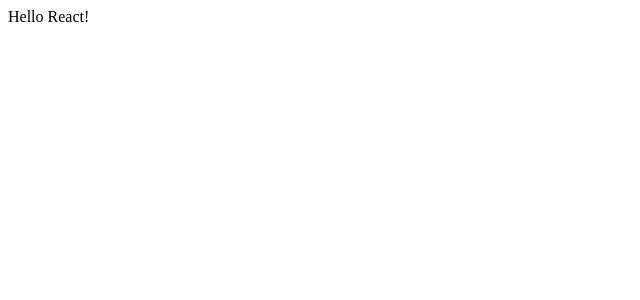
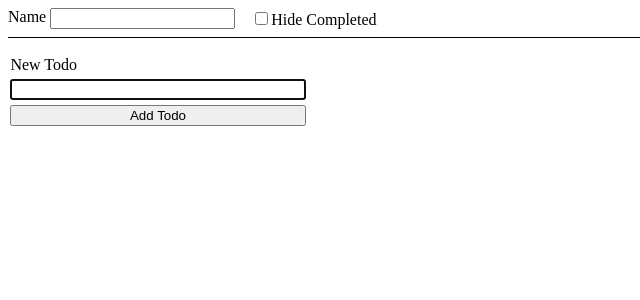
Before and after one commit to sabreena/React-Basic-Intermediate, a React (Vite) app: page / in a window 1280 px wide. Shown: the top 300 px of the page, without its empty margins (0-640 px from the left). Built offline with nearby package versions, Linux system fonts and the light colour scheme.

Commit message:
LDT-546-AdvancedTodoList: Practice project.

```diff
--- a/src/App.jsx
+++ b/src/App.jsx
@@ -1,5 +1,114 @@
-function App() {
-  return "Hello React!";
+import { createContext, useEffect, useReducer, useState } from "react"
+import { NewTodoForm } from "./NewTodoForm"
+import "./styles.css"
+import { TodoFilterForm } from "./TodoFilterForm"
+import { TodoList } from "./TodoList"
+
+const LOCAL_STORAGE_KEY = "TODOS"
+const ACTIONS = {
+  ADD: "ADD",
+  UPDATE: "UPDATE",
+  TOGGLE: "TOGGLE",
+  DELETE: "DELETE",
 }
 
-export default App;
+function reducer(todos, { type, payload }) {
+  switch (type) {
+    case ACTIONS.ADD:
+      return [
+        ...todos,
+        { name: payload.name, completed: false, id: crypto.randomUUID() },
+      ]
+    case ACTIONS.TOGGLE:
+      return todos.map(todo => {
+        if (todo.id === payload.id) {
+          return { ...todo, completed: payload.completed }
+        }
+        return todo
+    })
+    case ACTIONS.DELETE:
+      //return todos.filter(todo => todo.id !== payload.id)
+      const updatedTodos = todos.filter(todo => {
+        if (todo.id === payload.id) {
+          console.log(`Item deleted: ${todo.id}`); // Log deleted item
+          return false; // Exclude the item
+        }
+        return true;
+      });
+      console.log("Items not deleted:", updatedTodos);
+      return updatedTodos;
+    case ACTIONS.UPDATE:
+      return todos.map(todo => {
+        if (todo.id === payload.id) {
+          return { ...todo, name: payload.name }
+        }
+        return todo
+      })
+    default:
+      throw new Error(`No action found for ${type}.`)
+  }
+}
+
+export const TodoContext = createContext()
+
+function App() {
+  const [filterName, setFilterName] = useState("")
+  const [hideCompletedFilter, setHideCompletedFilter] = useState(false)
+ // const [message, setMessage] = useState("")
+  const [todos, dispatch] = useReducer(reducer, [], initialValue => {
+    const value = localStorage.getItem(LOCAL_STORAGE_KEY)
+    if (value == null) return initialValue
+
+    return JSON.parse(value)
+  })
+
+  const filteredTodos = todos.filter(todo => {
+    if (hideCompletedFilter && todo.completed) return false
+    return todo.name.includes(filterName)
+  })
+
+  useEffect(() => {
+    localStorage.setItem(LOCAL_STORAGE_KEY, JSON.stringify(todos))
+  }, [todos])
+
+  function addNewTodo(name) {
+    dispatch({ type: ACTIONS.ADD, payload: { name } })
+  }
+
+  function toggleTodo(todoId, completed) {
+    dispatch({ type: ACTIONS.TOGGLE, payload: { id: todoId, completed } })
+  }
+
+  function deleteTodo(todoId) {
+    dispatch({ type: ACTIONS.DELETE, payload: { id: todoId } })
+  }
+
+  function updateTodoName(id, name) {
+    dispatch({ type: ACTIONS.UPDATE, payload: { id, name } })
+   // setMessage(`Item has been updated.`);
+  }
+
+  return (
+    <TodoContext.Provider
+      value={{
+        todos: filteredTodos,
+        addNewTodo,
+        toggleTodo,
+        deleteTodo,
+        updateTodoName,
+       // message,
+      }}
+    >
+      <TodoFilterForm
+        name={filterName}
+        setName={setFilterName}
+        hideCompleted={hideCompletedFilter}
+        setHideCompleted={setHideCompletedFilter}
+      />
+      <TodoList />
+      <NewTodoForm />
+    </TodoContext.Provider>
+  )
+}
+
+export default App
--- /dev/null
+++ b/src/NewTodoForm.jsx
@@ -0,0 +1,24 @@
+import { useContext, useRef } from "react"
+import { TodoContext } from "./App"
+
+export function NewTodoForm() {
+  const nameRef = useRef()
+  const { addNewTodo } = useContext(TodoContext)
+
+  function handleSubmit(e) {
+    e.preventDefault()
+    if (nameRef.current.value === "") return
+
+    addNewTodo(nameRef.current.value)
+
+    nameRef.current.value = ""
+  }
+
+  return (
+    <form onSubmit={handleSubmit} id="new-todo-form">
+      <label htmlFor="todo-input">New Todo</label>
+      <input autoFocus type="text" id="todo-input" ref={nameRef} />
+      <button>Add Todo</button>
+    </form>
+  )
+}
--- /dev/null
+++ b/src/TodoFilterForm.jsx
@@ -0,0 +1,28 @@
+export function TodoFilterForm({
+    name,
+    setName,
+    hideCompleted,
+    setHideCompleted,
+  }) {
+    return (
+      <div className="filter-form">
+        <div className="filter-form-group">
+          <label htmlFor="name">Name</label>
+          <input
+            type="text"
+            id="name"
+            value={name}
+            onChange={e => setName(e.target.value)}
+          />
+        </div>
+        <label>
+          <input
+            type="checkbox"
+            checked={hideCompleted}
+            onChange={e => setHideCompleted(e.target.checked)}
+          />
+          Hide Completed
+        </label>
+      </div>
+    )
+  }
--- /dev/null
+++ b/src/TodoItem.jsx
@@ -0,0 +1,46 @@
+import { useContext, useRef, useState } from "react"
+import { TodoContext } from "./App"
+
+export function TodoItem({ id, name, completed }) {
+  const { toggleTodo, deleteTodo, updateTodoName } = useContext(TodoContext)
+  const [isEditing, setIsEditing] = useState(false)
+  const nameRef = useRef()
+
+  function handleSubmit(e) {
+    e.preventDefault()
+
+    if (nameRef.current.value === "") return
+
+    updateTodoName(id, nameRef.current.value)
+    setIsEditing(false)
+  }
+
+  return (
+    <li className="list-item">
+      {isEditing ? (
+        <form onSubmit={handleSubmit}>
+          <input autoFocus type="text" defaultValue={name} ref={nameRef} />
+          <button data-button-edit>Save</button>
+        </form>
+      ) : (
+        <>
+          <label className="list-item-label">
+            <input
+              checked={completed}
+              type="checkbox"
+              data-list-item-checkbox
+              onChange={e => toggleTodo(id, e.target.checked)}
+            />
+            <span data-list-item-text>{name}</span>
+          </label>
+          <button data-button-edit onClick={() => setIsEditing(true)}>
+            Edit
+          </button>
+          <button onClick={() => deleteTodo(id)} data-button-delete>
+            Delete
+          </button>
+        </>
+      )}
+    </li>
+  )
+}
--- /dev/null
+++ b/src/TodoList.jsx
@@ -0,0 +1,19 @@
+import { useContext } from "react"
+import { TodoContext } from "./App"
+import { TodoItem } from "./TodoItem"
+
+export function TodoList() {
+  // const { todos, message } = useContext(TodoContext)
+  const { todos } = useContext(TodoContext)
+
+  return (
+    <>
+    <ul id="list">
+      {todos.map(todo => {
+        return <TodoItem key={todo.id} {...todo} />
+      })}
+    </ul>
+    {/* {message && <p>{message}</p>} */}
+    </>
+  )
+}
--- /dev/null
+++ b/src/styles.css
@@ -0,0 +1,57 @@
+#new-todo-form {
+  display: flex;
+  flex-direction: column;
+  max-width: 300px;
+}
+
+#new-todo-form > * {
+  margin: 0.15rem;
+}
+
+#list {
+  padding: 0;
+}
+
+.list-item {
+  list-style: none;
+}
+
+.list-item-label:hover,
+[data-list-item-checkbox]:hover {
+  cursor: pointer;
+}
+
+.list-item-label:hover > [data-list-item-text] {
+  color: #333;
+  text-decoration: line-through;
+}
+
+[data-list-item-checkbox]:checked ~ [data-list-item-text] {
+  text-decoration: line-through;
+  color: #aaa;
+}
+
+[data-button-delete] {
+  margin-left: 0.5rem;
+}
+
+button {
+  cursor: pointer;
+}
+
+[data-button-edit] {
+  margin-left: 0.5rem;
+}
+
+.filter-form {
+  display: flex;
+  gap: 1rem;
+  align-items: center;
+  border-bottom: 1px solid black;
+  padding-bottom: 0.5rem;
+}
+
+.filter-form-group {
+  display: flex;
+  gap: 0.25rem;
+}
```
Also changed, not shown: 1 other file (tests, documents, lock files or other folders).
